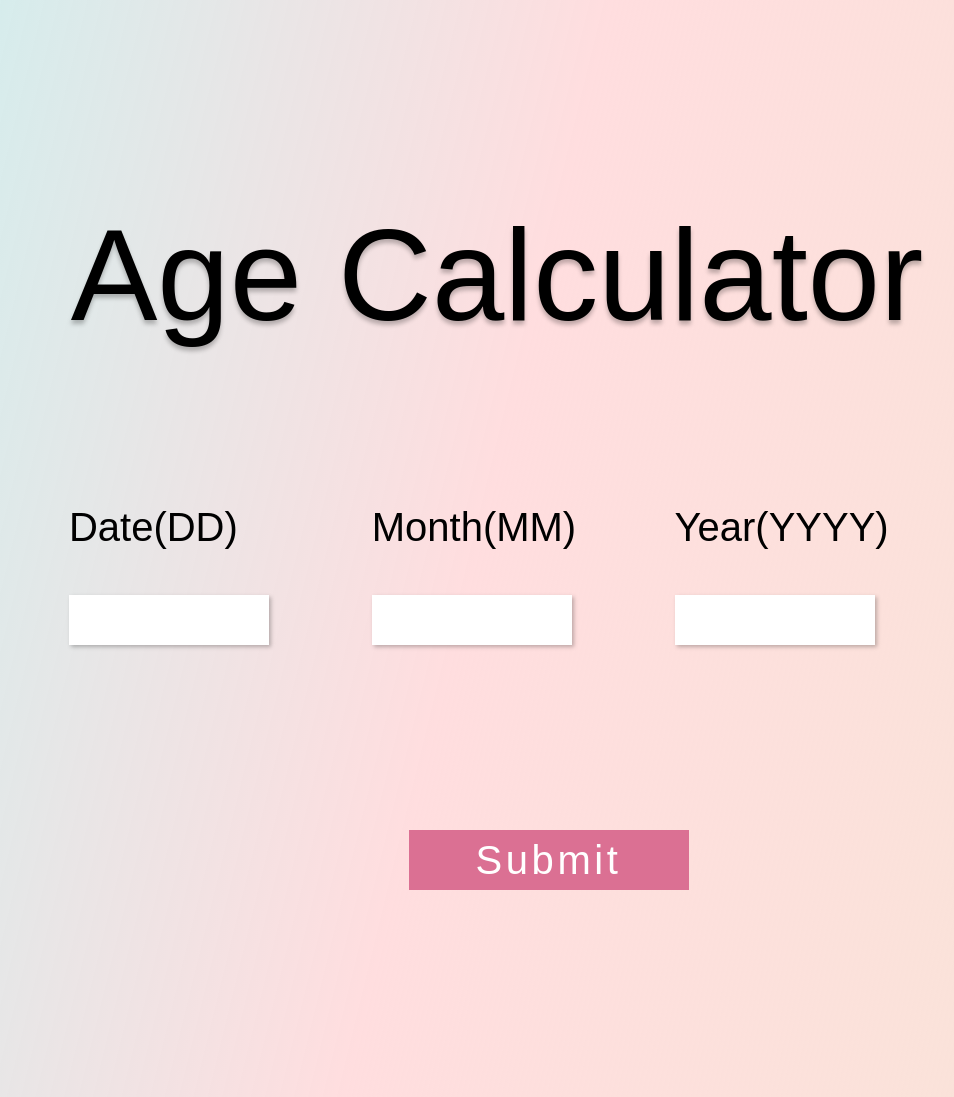
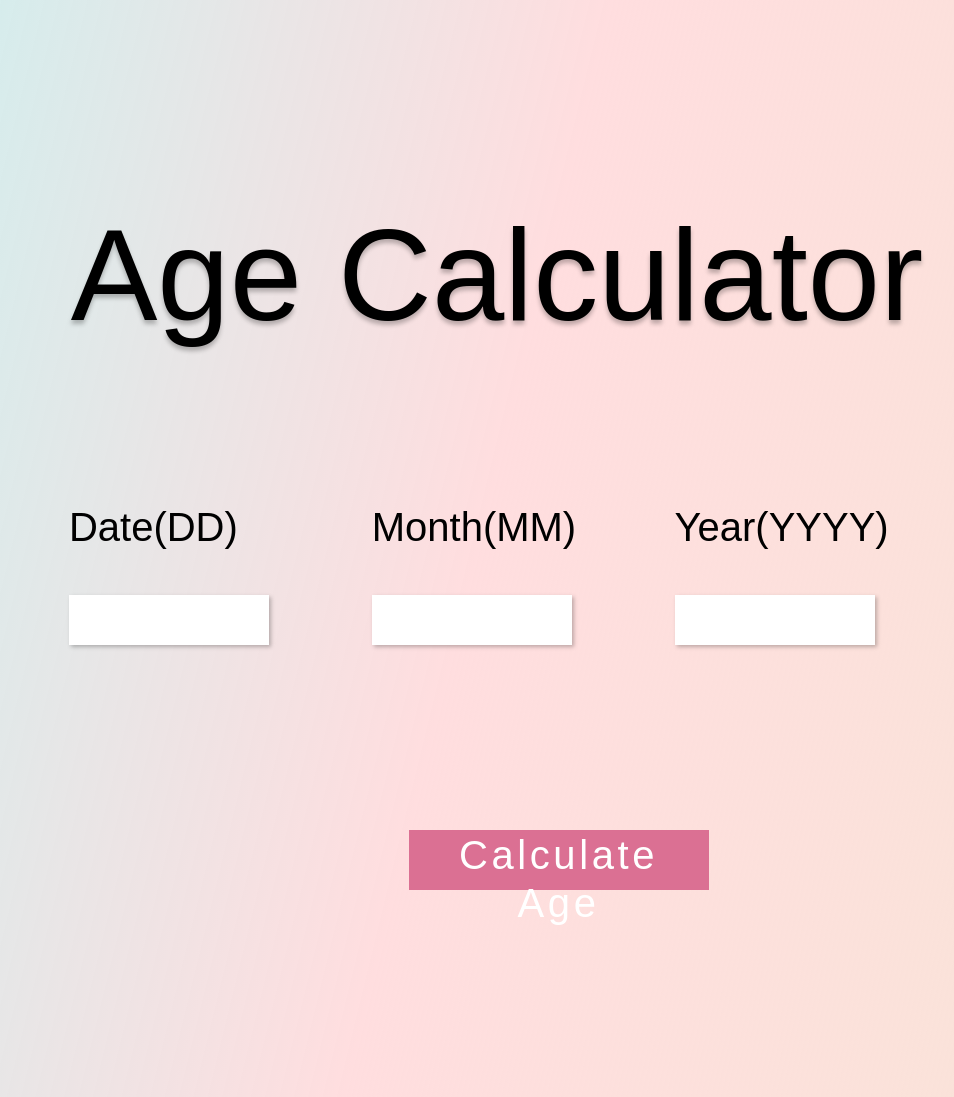
Before and after one commit to PS21089/AgeCalculatorApp, a plain HTML site: page index.html in a window 1280 px wide. Shown: the top 1097 px of the page, without its empty margins (143-1097 px from the left). Drawn offline with Linux system fonts and the light colour scheme.

Commit message:
Submit button change to Calculate Age button and size of the button changed

```diff
--- a/index.html
+++ b/index.html
@@ -34,7 +34,7 @@
         </div>
     </form>
 
-    <button class="submit-btn" onclick="calculateAge()"> Submit </button>
+    <button class="submit-btn" onclick="calculateAge()"> Calculate Age </button>
 
 <div class="result" id="msg"> </div>
 
--- a/stylesheet.css
+++ b/stylesheet.css
@@ -56,7 +56,7 @@ body{
     letter-spacing: 0.09em;
     text-transform: capitalize;
     color: #FFFFFF;
-    width: 280px;
+    width: 300px;
     height: 60px;
     border: none;
     background: palevioletred;
```
